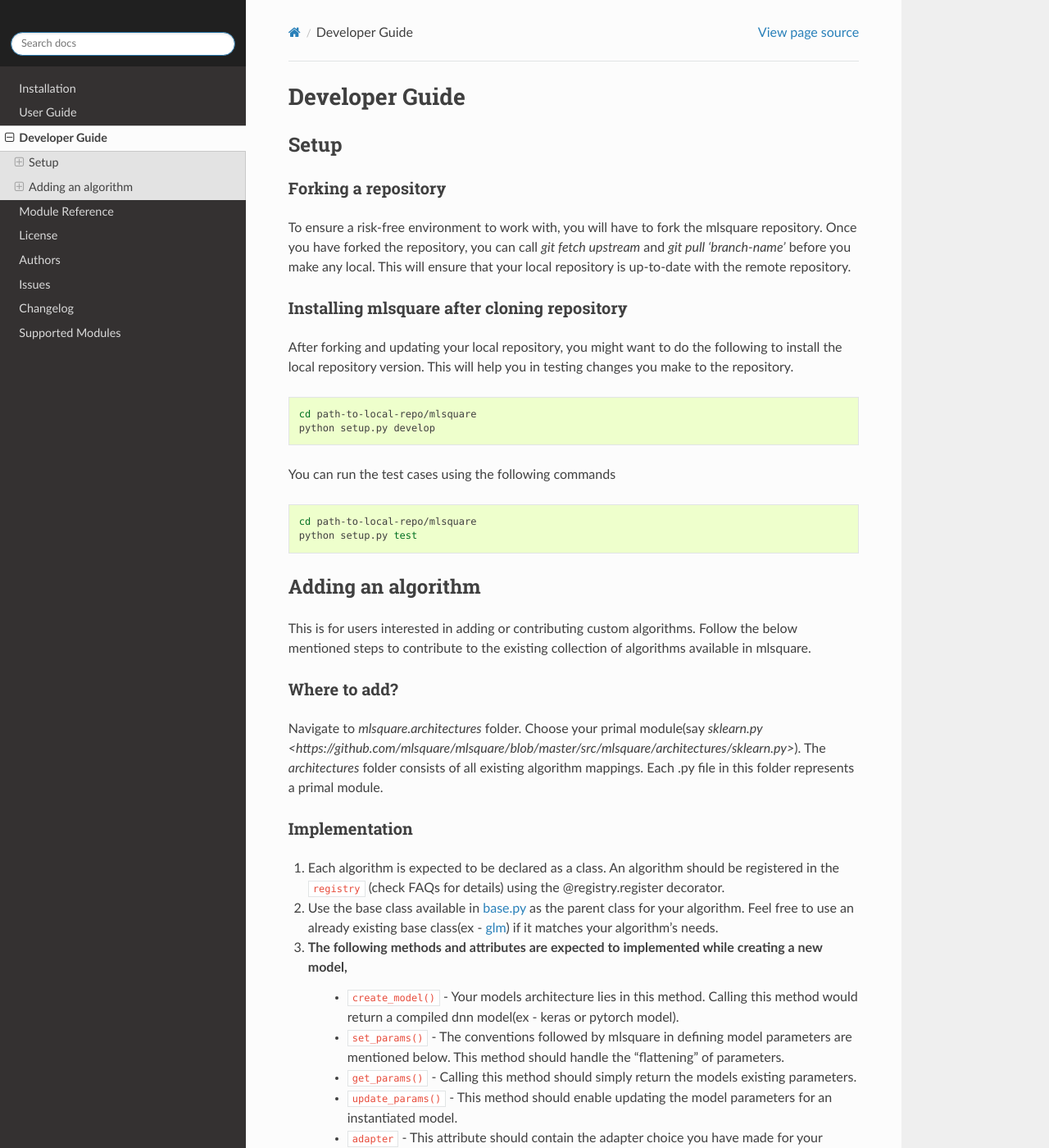
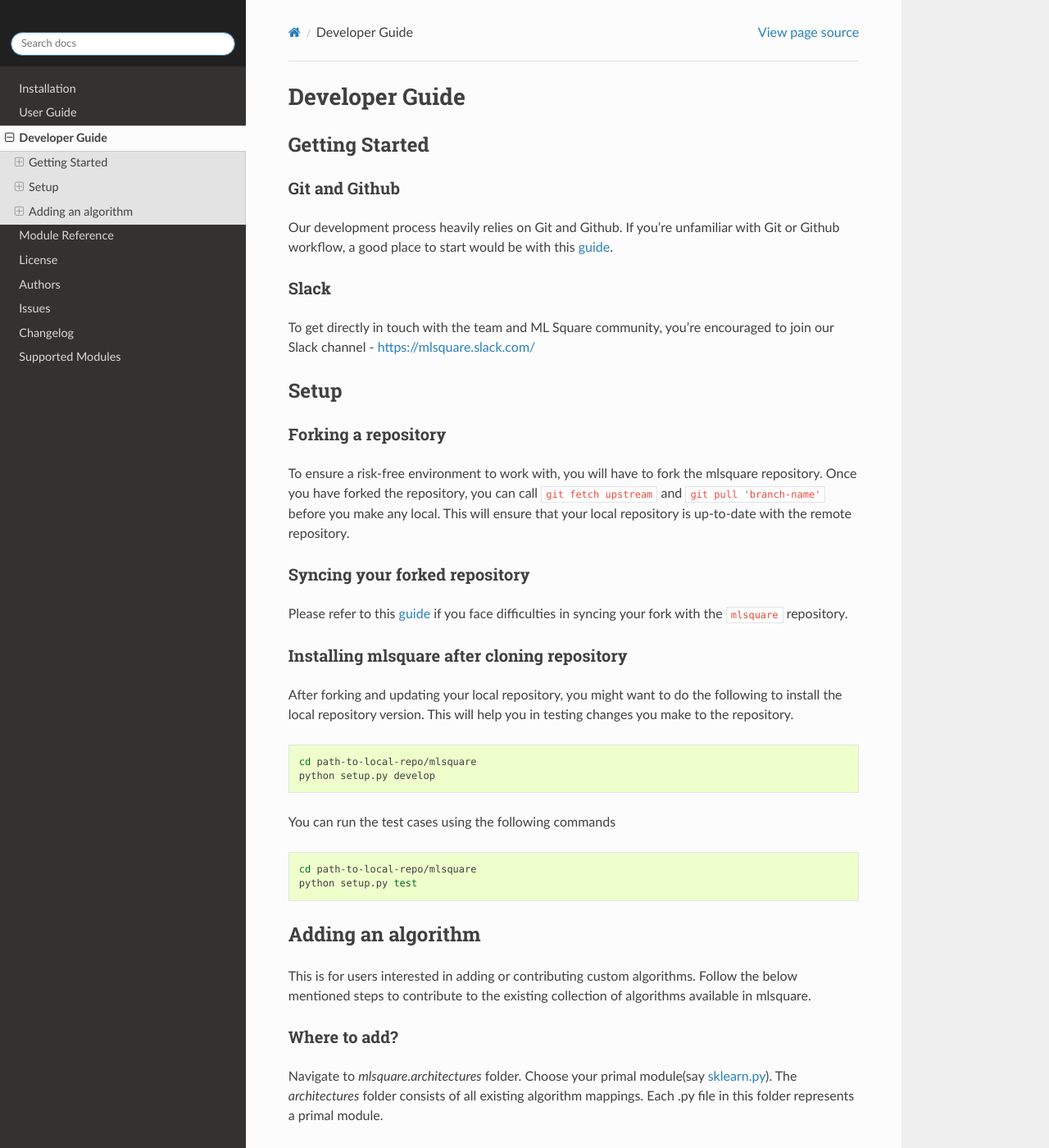
Before and after one commit to mlsquare/mlsquare, a Sphinx documentation site: the page built from docs/developer.rst, in a window 1280 px wide and 1400 px high. Shown: the whole window at 82% size. Built offline with Sphinx 7.4.7 and the Read the Docs theme 2.0.0, drawn with Linux system fonts in a browser that asks for light colours.

Commit message:
Update developer.rst
Minor changes - Getting started, Setup and Forking repo.

```diff
--- a/docs/developer.rst
+++ b/docs/developer.rst
@@ -1,6 +1,19 @@
 ===============
 Developer Guide
 ===============
+
+Getting Started
+===============
+
+--------------
+Git and Github
+--------------
+Our development process heavily relies on Git and Github. If you're unfamiliar with Git or Github workflow, a good place to start would be with this `guide <https://guides.github.com/activities/hello-world/>`__.
+
+-----
+Slack
+-----
+To get directly in touch with the team and ML Square community, you're encouraged to join our Slack channel - https://mlsquare.slack.com/
 
 Setup
 =====
@@ -10,8 +23,14 @@
 --------------------
 
 To ensure a risk-free environment to work with, you will have to fork the mlsquare repository. Once you have
-forked the repository, you can call `git fetch upstream` and `git pull 'branch-name'` before you make any local.
+forked the repository, you can call ``git fetch upstream`` and ``git pull 'branch-name'`` before you make any local.
 This will ensure that your local repository is up-to-date with the remote repository.
+
+------------------------------
+Syncing your forked repository
+------------------------------
+
+Please refer to this `guide <https://help.github.com/en/github/collaborating-with-issues-and-pull-requests/syncing-a-fork>`__ if you face difficulties in syncing your fork with the ``mlsquare`` repository.
 
 --------------------------------------------
 Installing mlsquare after cloning repository
@@ -43,7 +62,7 @@
 Where to add?
 -------------
 
-Navigate to `mlsquare.architectures` folder. Choose your primal module(say `sklearn.py <https://github.com/mlsquare/mlsquare/blob/master/src/mlsquare/architectures/sklearn.py>`).
+Navigate to `mlsquare.architectures` folder. Choose your primal module(say `sklearn.py <https://github.com/mlsquare/mlsquare/blob/master/src/mlsquare/architectures/sklearn.py>`__).
 The `architectures` folder consists of all existing algorithm mappings. Each .py file in this folder represents a primal module.
 
 
```
